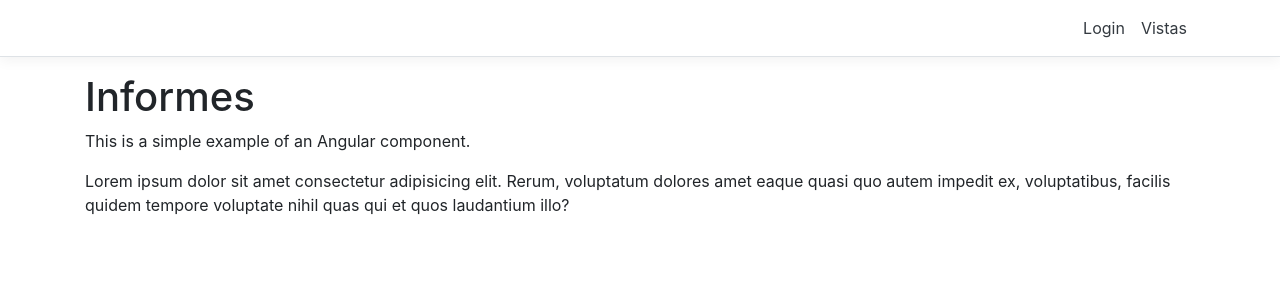
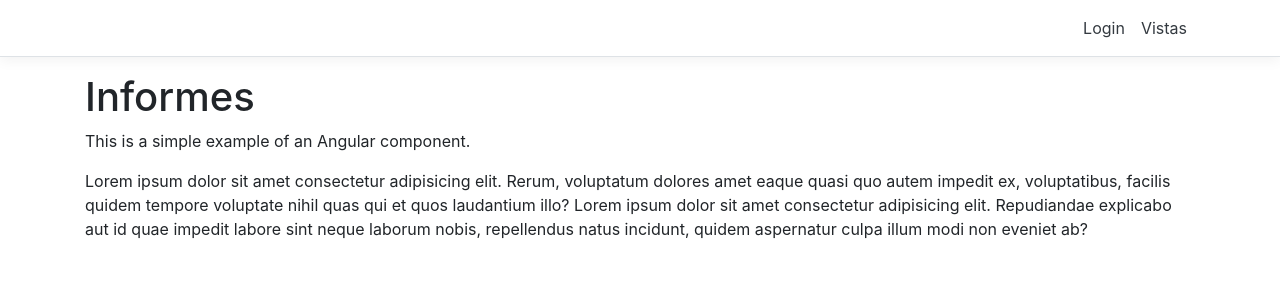
Before and after one commit to proyectucc/app-calzado, an Angular app in the folder ProyectoCalzado/ClientApp/: page /informes in a window 1280 px wide. Shown: the top 300 px of the page. Built offline with nearby package versions, Linux system fonts and the light colour scheme.

Commit message:
se realiza ajuste en informes

```diff
--- a/ProyectoCalzado/ClientApp/src/app/informes/informes.component.html
+++ b/ProyectoCalzado/ClientApp/src/app/informes/informes.component.html
@@ -3,3 +3,6 @@
 <p>This is a simple example of an Angular component.</p>
 
 Lorem ipsum dolor sit amet consectetur adipisicing elit. Rerum, voluptatum dolores amet eaque quasi quo autem impedit ex, voluptatibus, facilis quidem tempore voluptate nihil quas qui et quos laudantium illo?
+
+
+Lorem ipsum dolor sit amet consectetur adipisicing elit. Repudiandae explicabo aut id quae impedit labore sint neque laborum nobis, repellendus natus incidunt, quidem aspernatur culpa illum modi non eveniet ab?
```
